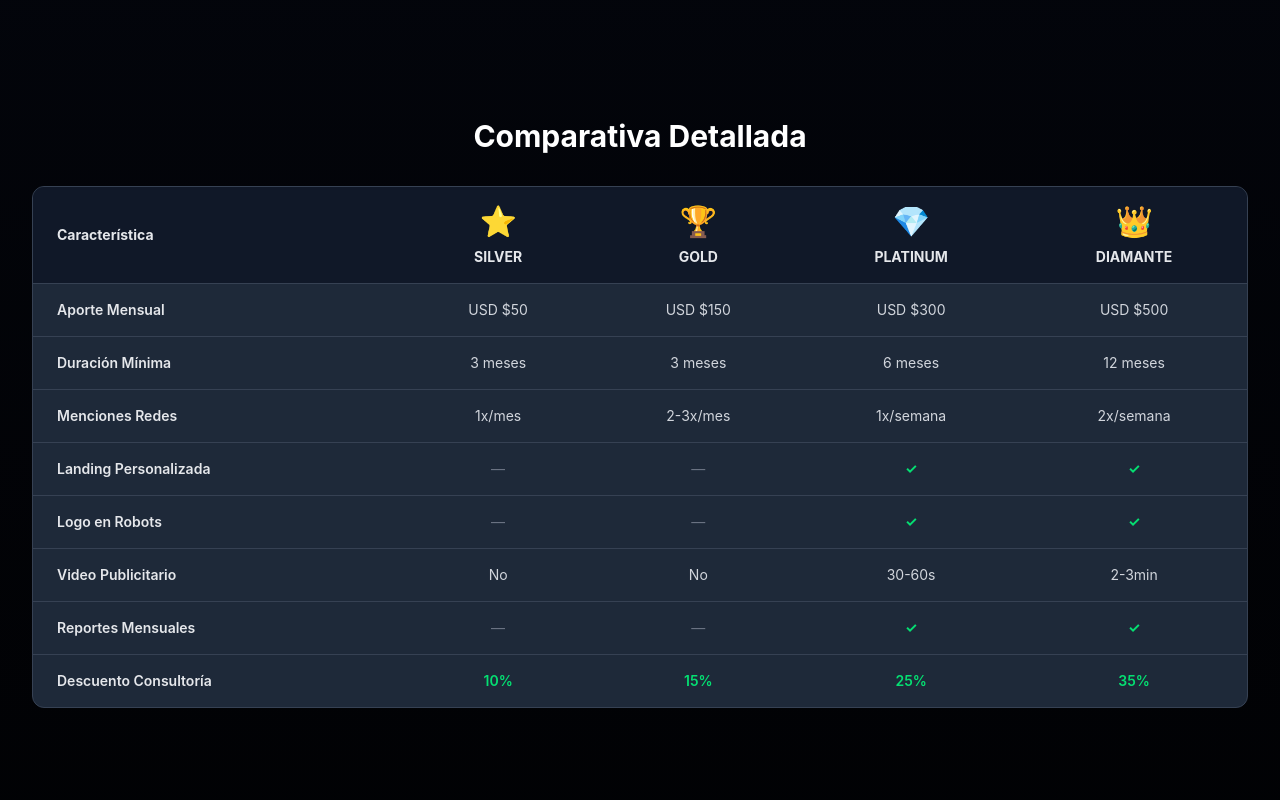
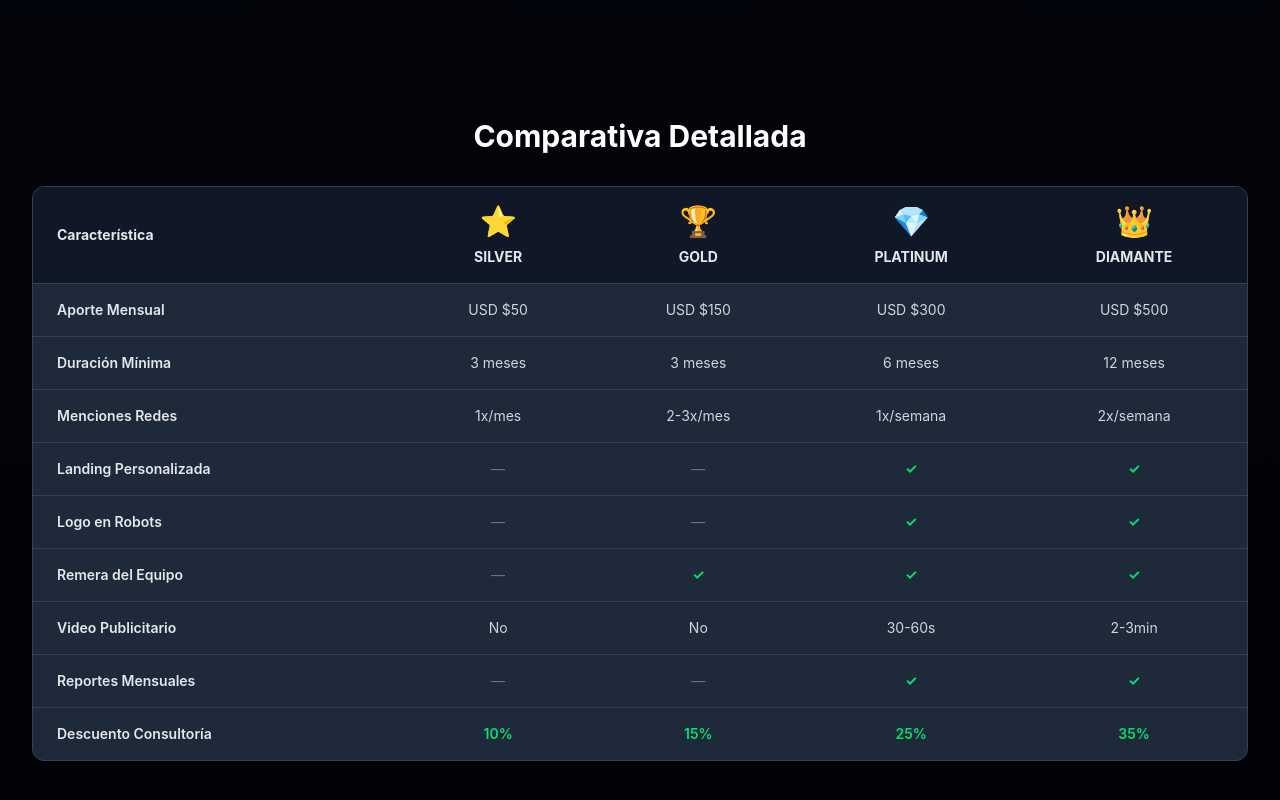
Before and after one commit to FranJx/xprit-site, a Next.js app: page /sponsors in a window 1280 px wide. Shown: the part 2776-3576 px from the top of the page. Built offline with nearby package versions, Linux system fonts and the light colour scheme; a web font is replaced by a local one.

Commit message:
feat: add remera/indumentaria benefit to GOLD sponsor tier
- Add 'Remera del equipo con logo' to GOLD benefits
- Add new row in comparison table for 'Remera del Equipo'
- GOLD sponsors now include team apparel with branding
- Updated benefits list to reflect GOLD improvements

```diff
--- a/pages/sponsors.tsx
+++ b/pages/sponsors.tsx
@@ -49,7 +49,8 @@ const sponsorPlans: SponsorPlan[] = [
       'Stickers y materiales con logo',
       'Mención en notas de prensa',
       'Descuento 15% en servicios de consultoría',
-      'Mención en eventos y competiciones'
+      'Mención en eventos y competiciones',
+      'Remera del equipo con logo (branding personalizado)'
     ],
     color: 'from-yellow-400 to-yellow-500',
     bgGradient: 'bg-gradient-to-br from-yellow-50 to-yellow-100'
@@ -325,6 +326,14 @@ export default function Sponsors() {
                   ))}
                 </tr>
                 <tr className="border-b border-gray-700 hover:bg-gray-750 transition">
+                  <td className="px-6 py-4 font-semibold text-gray-200">Remera del Equipo</td>
+                  {[false, true, true, true].map((included, idx) => (
+                    <td key={idx} className="px-6 py-4 text-center text-gray-300">
+                      {included ? <span className="text-green-400 font-bold">✓</span> : <span className="text-gray-500">—</span>}
+                    </td>
+                  ))}
+                </tr>
+                <tr className="border-b border-gray-700 hover:bg-gray-750 transition">
                   <td className="px-6 py-4 font-semibold text-gray-200">Video Publicitario</td>
                   {['No', 'No', '30-60s', '2-3min'].map((item, idx) => (
                     <td key={idx} className="px-6 py-4 text-center text-gray-300">
```
